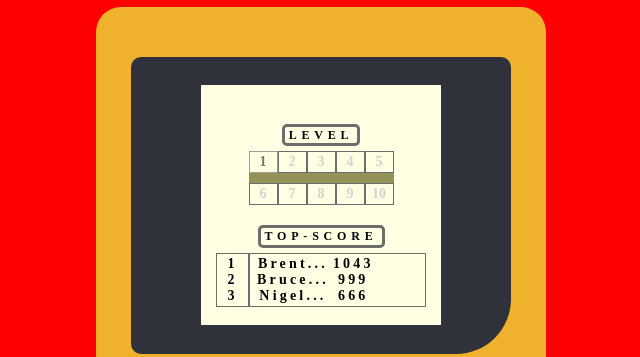
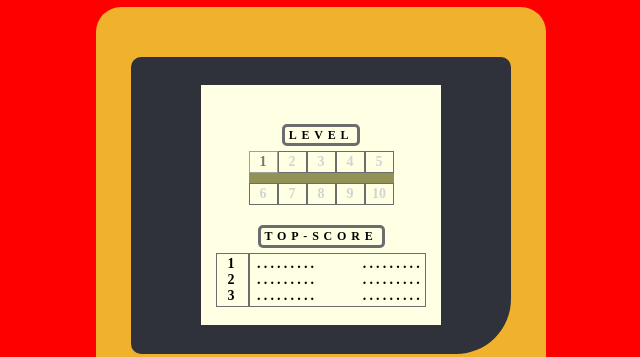
Before and after one commit to brenton-j-andrews/JS_Tetris, a website with bundled scripts: page index.html in a window 1280 px wide. Shown: the part 91-448 px from the top of the page, without its empty margins (319-959 px from the left). Built offline with nearby package versions, Linux system fonts and the light colour scheme.

Commit message:
Project done for now, will do some more testing later on.

```diff
--- a/javaScript/constants.js
+++ b/javaScript/constants.js
@@ -36,16 +36,17 @@ export const START_SCREEN_HTML =
 
         <div class="score-table">
           <div class="score-table-left">
-            <span class="player-name"> Brent... </span>
-            <span class="player-name"> Bruce... </span>
-            <span class="player-name"> Nigel... </span>
+            <span id="player_1" class="player-name"></span>
+            <span id="player_2" class="player-name"></span>
+            <span id="player_3" class="player-name"></span>
           </div>
 
           <div class="score-table-right">
-            <span class="high-score"> 1043 </span>
-            <span class="high-score"> 999 </span>
-            <span class="high-score"> 666 </span>
+            <span id="score_1" class="score-label"></span>
+            <span id="score_2" class="score-label"></span>
+            <span id="score_3" class="score-label"></span>
           </div>
+
         </div>
       </div>
     </div>
--- a/javaScript/main.js
+++ b/javaScript/main.js
@@ -45,7 +45,6 @@ document.addEventListener("click", changeLevel, false);
 
 function changeLevel(e) {
   let code = e.target.id || e.key;
-  console.log(code);
   let prevLevel = level;
 
   if (code === "ArrowDown" && level < 6) {
@@ -70,3 +69,19 @@ function changeLevel(e) {
     selectedLevel.classList.add("active");
   }
 }
+
+// Display highest scores.
+let player_1 = document.getElementById("player_1");
+let score_1 = document.getElementById("score_1");
+player_1.innerHTML = ".........";
+score_1.innerHTML = ".........";
+
+let player_2 = document.getElementById("player_2");
+let score_2 = document.getElementById("score_2");
+player_2.innerHTML = ".........";
+score_2.innerHTML = ".........";
+
+let player_3 = document.getElementById("player_3");
+let score_3 = document.getElementById("score_3");
+player_3.innerHTML = ".........";
+score_3.innerHTML = ".........";
--- a/styles.css
+++ b/styles.css
@@ -263,8 +263,7 @@ body {
   font-weight: bold;
 }
 
-.high-scores-left,
-.score-table {
+.high-scores-left {
   line-height: 1rem;
   border: 1px solid var(--screen-primary-400);
   text-align: center;
@@ -272,12 +271,19 @@ body {
 }
 
 .score-table {
+  justify-content: space-between;
+  line-height: 1rem;
+  border: 1px solid var(--screen-primary-400);
   display: flex;
   width: 175px;
 }
 
 .score-table-left {
   margin-left: 5px;
+}
+
+.score-table-right {
+  text-align: right;
 }
 
 /*---------------------------------------- Score display styling. */
```
Also changed, not shown: index.html (line endings or trailing spaces).
